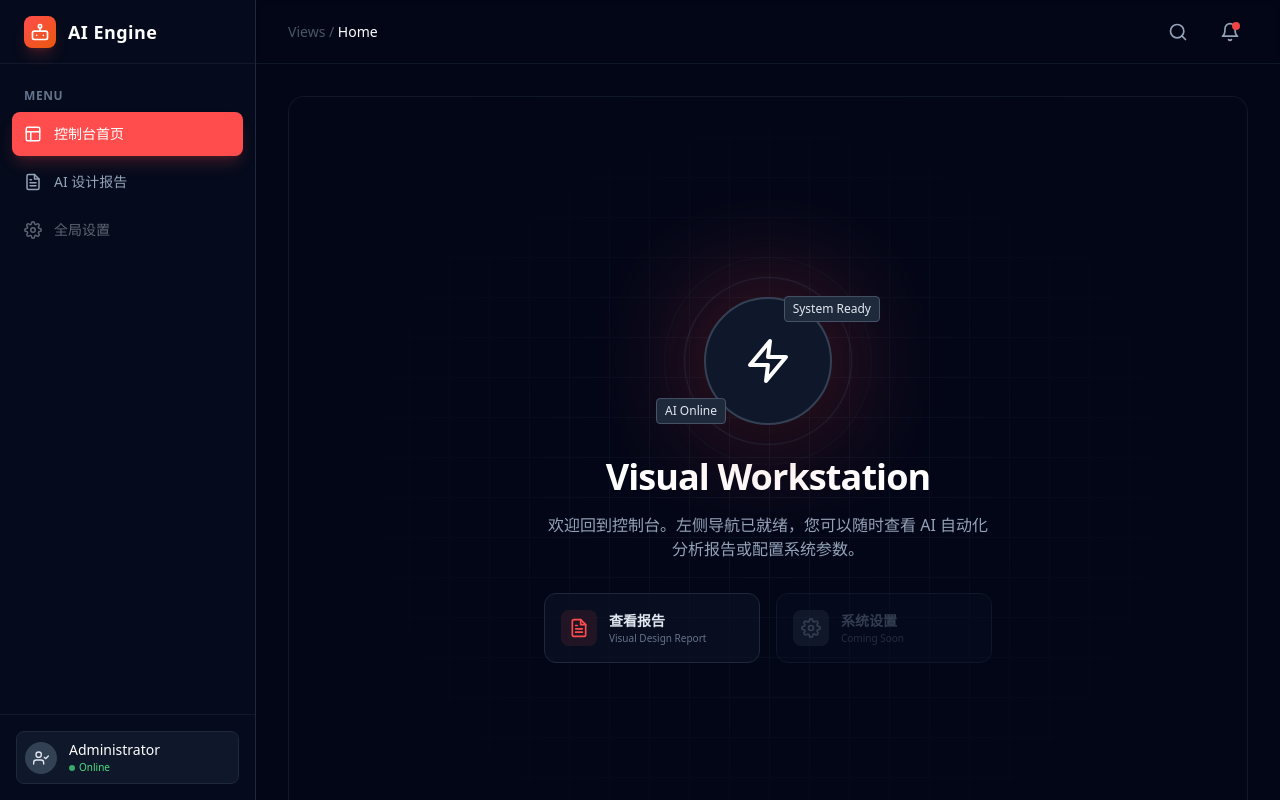
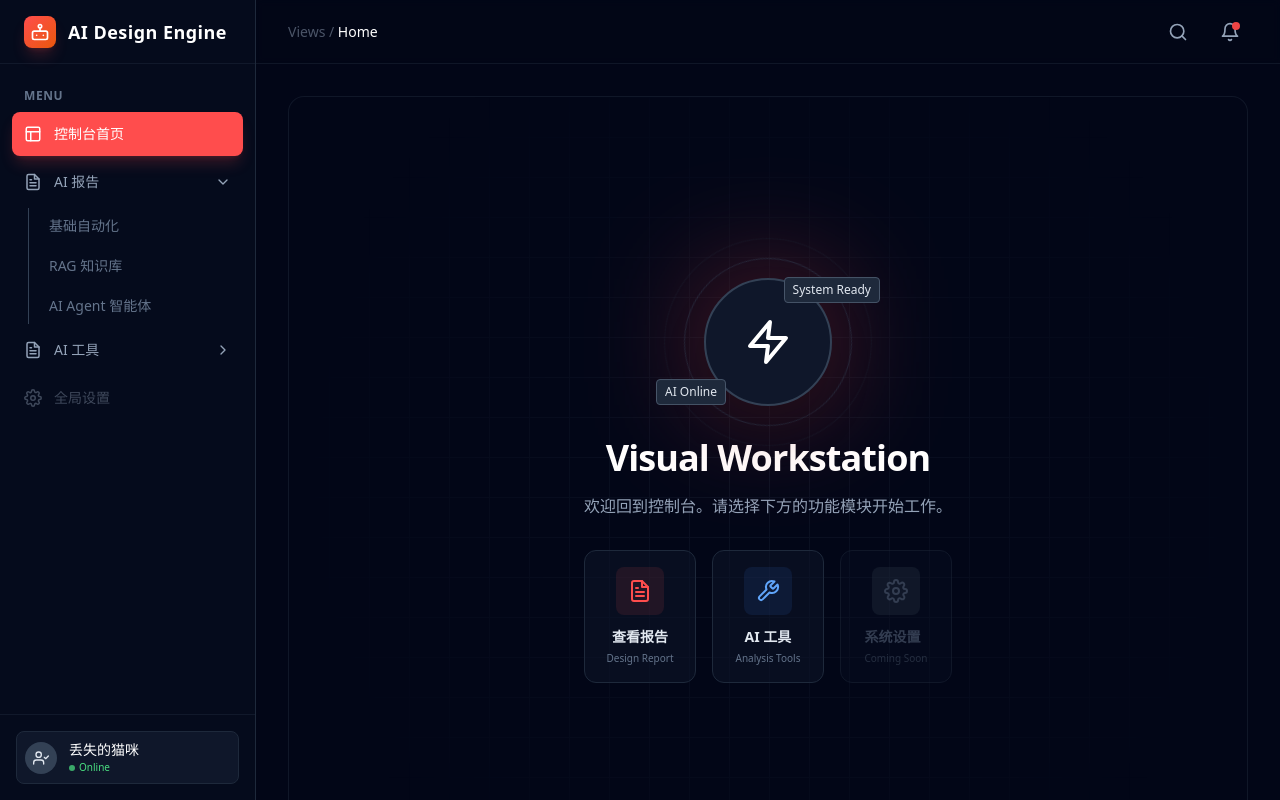
Before and after one commit to TangerineSpecter/Ai-Visual-Design-Report, a React (Vite) app: page / in a window 1280 px wide. Built offline with nearby package versions, Linux system fonts and the light colour scheme.

Commit message:
feat:新增子菜单以及工具展示

```diff
--- a/src/App.jsx
+++ b/src/App.jsx
@@ -5,17 +5,22 @@ import HomeView from './views/home/Index';
 import ReportView from './views/report/Index';
 
 function App() {
-  // 默认视图状态，初始化为 'home'
   const [currentView, setCurrentView] = useState('home');
 
-  // 渲染当前视图的逻辑
   const renderContent = () => {
     switch (currentView) {
-      case 'report':
-        return <ReportView />;
       case 'home':
+        return <HomeView onNavigate={setCurrentView} />;
+
+      // 处理所有子菜单 ID
+      case 'report-basic':
+      case 'report-rag':
+      case 'report-agent':
+      case 'report': // 保留这个以防万一
+        // 这里你可以把 currentView 传给 ReportView，让它决定显示什么
+        return <ReportView activeTab={currentView} />;
+
       default:
-        // 传入 setCurrentView 允许 Home 页内部跳转到 Report
         return <HomeView onNavigate={setCurrentView} />;
     }
   };
--- a/src/components/Icons.jsx
+++ b/src/components/Icons.jsx
@@ -29,6 +29,7 @@ export const Icons = {
     Brain: (props) => <IconBase {...props}><path d="M9.5 2A2.5 2.5 0 0 1 12 4.5v15a2.5 2.5 0 0 1-4.96.44 2.5 2.5 0 0 1-2.96-3.08 3 3 0 0 1-.34-5.58 2.5 2.5 0 0 1 1.32-4.24 2.5 2.5 0 0 1 1.98-3A2.5 2.5 0 0 1 9.5 2Z"></path><path d="M14.5 2A2.5 2.5 0 0 0 12 4.5v15a2.5 2.5 0 0 0 4.96.44 2.5 2.5 0 0 0 2.96-3.08 3 3 0 0 0 .34-5.58 2.5 2.5 0 0 0-1.32-4.24 2.5 2.5 0 0 0-1.98-3A2.5 2.5 0 0 0 14.5 2Z"></path></IconBase>,
     FileText: (props) => <IconBase {...props}><path d="M14 2H6a2 2 0 0 0-2 2v16a2 2 0 0 0 2 2h12a2 2 0 0 0 2-2V8z"></path><polyline points="14 2 14 8 20 8"></polyline><line x1="16" y1="13" x2="8" y2="13"></line><line x1="16" y1="17" x2="8" y2="17"></line><polyline points="10 9 9 9 8 9"></polyline></IconBase>,
     Search: (props) => <IconBase {...props}><circle cx="11" cy="11" r="8"></circle><line x1="21" y1="21" x2="16.65" y2="16.65"></line></IconBase>,
+    Wrench: (props) => (<IconBase {...props}><path d="M14.7 6.3a1 1 0 0 0 0 1.4l1.6 1.6a1 1 0 0 0 1.4 0l3.77-3.77a6 6 0 0 1-7.94 7.94l-6.91 6.91a2.12 2.12 0 0 1-3-3l6.91-6.91a6 6 0 0 1 7.94-7.94l-3.76 3.76z" /></IconBase>),
     Globe: (props) => <IconBase {...props}><circle cx="12" cy="12" r="10"></circle><line x1="2" y1="12" x2="22" y2="12"></line><path d="M12 2a15.3 15.3 0 0 1 4 10 15.3 15.3 0 0 1-4 10 15.3 15.3 0 0 1-4-10 15.3 15.3 0 0 1 4-10z"></path></IconBase>,
     Check: (props) => <IconBase {...props}><polyline points="20 6 9 17 4 12"></polyline></IconBase>,
     ChevronRight: (props) => <IconBase {...props}><polyline points="9 18 15 12 9 6"></polyline></IconBase>,
--- a/src/layout/MainLayout.jsx
+++ b/src/layout/MainLayout.jsx
@@ -1,59 +1,153 @@
 // src/layout/MainLayout.jsx
+import { useState } from 'react'; // 引入 useState
 import { Icons } from '../components/Icons';
 
 const MainLayout = ({ currentView, onViewChange, children }) => {
+  // 定义展开的菜单状态 (默认展开 'report' 菜单)
+  const [expandedMenus, setExpandedMenus] = useState(['report']);
+
+  // 菜单配置：支持 children 嵌套
   const menuItems = [
-    { id: 'home', label: '控制台首页', icon: Icons.Layout },
-    { id: 'report', label: 'AI 设计报告', icon: Icons.FileText },
-    { id: 'settings', label: '全局设置', icon: Icons.Settings, disabled: true },
+    {
+      id: 'home',
+      label: '控制台首页',
+      icon: Icons.Layout
+    },
+    {
+      id: 'report',
+      label: 'AI 报告',
+      icon: Icons.FileText,
+      // 定义子菜单
+      children: [
+        { id: 'report-basic', label: '基础自动化' },
+        { id: 'report-rag', label: 'RAG 知识库' },
+        { id: 'report-agent', label: 'AI Agent 智能体' }
+      ]
+    },
+    {
+      id: 'tools',
+      label: 'AI 工具',
+      icon: Icons.FileText,
+      // 定义子菜单
+      children: [
+        { id: 'cat-food-analysis', label: '猫粮成分分析' }
+      ]
+    },
+    {
+      id: 'settings',
+      label: '全局设置',
+      icon: Icons.Settings,
+      disabled: true
+    },
   ];
+
+  // 切换菜单展开/收起
+  const toggleMenu = (menuId) => {
+    setExpandedMenus(prev =>
+      prev.includes(menuId)
+        ? prev.filter(id => id !== menuId) // 如果已展开，则关闭
+        : [...prev, menuId]                // 如果已关闭，则展开
+    );
+  };
+
+  // 渲染菜单项的辅助函数
+  const renderMenuItem = (item) => {
+    const hasChildren = item.children && item.children.length > 0;
+    const isExpanded = expandedMenus.includes(item.id);
+    // 判断当前项是否被选中 (对于父菜单，如果它的某个子菜单被选中，它也算"关联选中")
+    const isParentActive = hasChildren && item.children.some(child => child.id === currentView);
+    const isActive = currentView === item.id;
+
+    return (
+      <div key={item.id} className="mb-1">
+        {/* 菜单主按钮 */}
+        <button
+          onClick={() => {
+            if (item.disabled) return;
+            // 核心逻辑：如果有子菜单，只切换展开状态；否则切换页面
+            if (hasChildren) {
+              toggleMenu(item.id);
+            } else {
+              onViewChange(item.id);
+            }
+          }}
+          disabled={item.disabled}
+          className={`w-full flex items-center justify-between px-3 py-3 rounded-lg text-sm font-medium transition-all duration-200
+            ${isActive
+              ? 'bg-n8n text-white shadow-lg shadow-n8n/20'
+              : item.disabled
+                ? 'opacity-40 cursor-not-allowed text-slate-400'
+                : isParentActive // 父菜单激活样式（但不完全高亮）
+                    ? 'text-white bg-slate-800'
+                    : 'text-slate-400 hover:bg-slate-800 hover:text-white'
+            }
+          `}
+        >
+          <div className="flex items-center gap-3">
+            <item.icon size={18} />
+            <span>{item.label}</span>
+          </div>
+          {/* 如果有子菜单，显示箭头 */}
+          {hasChildren && (
+            <div className={`transition-transform duration-200 ${isExpanded ? 'rotate-90' : ''}`}>
+              <Icons.ChevronRight size={16} />
+            </div>
+          )}
+        </button>
+
+        {/* 子菜单区域 */}
+        {hasChildren && (
+          <div className={`overflow-hidden transition-all duration-300 ease-in-out ${isExpanded ? 'max-h-40 opacity-100 mt-1' : 'max-h-0 opacity-0'}`}>
+            <div className="flex flex-col space-y-1 ml-4 border-l border-slate-700 pl-2">
+              {item.children.map(child => (
+                <button
+                  key={child.id}
+                  onClick={() => onViewChange(child.id)}
+                  className={`w-full text-left px-3 py-2 rounded-md text-sm transition-colors
+                    ${currentView === child.id
+                      ? 'text-n8n bg-n8n/10 font-bold border-r-2 border-n8n'
+                      : 'text-slate-500 hover:text-slate-300 hover:bg-slate-800/50'
+                    }
+                  `}
+                >
+                  {child.label}
+                </button>
+              ))}
+            </div>
+          </div>
+        )}
+      </div>
+    );
+  };
 
   return (
     <div className="flex h-screen w-full bg-slate-950 text-slate-200 overflow-hidden">
 
-      {/* Left Sidebar (20% Width) */}
+      {/* Sidebar */}
       <aside className="w-1/5 min-w-[240px] flex flex-col border-r border-slate-800 bg-slate-900/30">
-        {/* Logo Area */}
         <div className="h-16 flex items-center gap-3 px-6 border-b border-slate-800/50">
           <div className="w-8 h-8 bg-gradient-to-br from-n8n to-orange-600 rounded-lg flex items-center justify-center shadow-lg shadow-n8n/20">
             <Icons.Bot size={20} className="text-white" />
           </div>
-          <span className="font-bold text-lg tracking-wide text-white">AI Engine</span>
+          <span className="font-bold text-lg tracking-wide text-white">AI Design Engine</span>
         </div>
 
-        {/* Navigation */}
-        <nav className="flex-1 py-6 px-3 space-y-1">
+        <nav className="flex-1 py-6 px-3 space-y-1 overflow-y-auto custom-scrollbar">
           <div className="px-3 mb-2 text-xs font-semibold text-slate-500 uppercase tracking-wider">
             Menu
           </div>
-          {menuItems.map((item) => (
-            <button
-              key={item.id}
-              onClick={() => !item.disabled && onViewChange(item.id)}
-              disabled={item.disabled}
-              className={`w-full flex items-center gap-3 px-3 py-3 rounded-lg text-sm font-medium transition-all duration-200
-                ${currentView === item.id
-                  ? 'bg-n8n text-white shadow-lg shadow-n8n/20'
-                  : item.disabled
-                    ? 'opacity-40 cursor-not-allowed'
-                    : 'text-slate-400 hover:bg-slate-800 hover:text-white'
-                }
-              `}
-            >
-              <item.icon size={18} />
-              {item.label}
-            </button>
-          ))}
+          {/* 遍历渲染菜单 */}
+          {menuItems.map(renderMenuItem)}
         </nav>
 
-        {/* User Profile (Bottom) */}
+        {/* User Profile */}
         <div className="p-4 border-t border-slate-800/50">
           <div className="flex items-center gap-3 p-2 rounded-lg bg-slate-900 border border-slate-800">
             <div className="w-8 h-8 rounded-full bg-slate-700 flex items-center justify-center">
               <Icons.UserCheck size={16} />
             </div>
             <div className="overflow-hidden">
-              <div className="text-sm font-medium text-white truncate">Administrator</div>
+              <div className="text-sm font-medium text-white truncate">丢失的猫咪</div>
               <div className="text-[10px] text-green-400 flex items-center gap-1">
                 <span className="w-1.5 h-1.5 rounded-full bg-green-400 animate-pulse"></span>
                 Online
@@ -63,9 +157,8 @@ const MainLayout = ({ currentView, onViewChange, children }) => {
         </div>
       </aside>
 
-      {/* Right Content Area (80% Width) */}
+      {/* Main Content */}
       <main className="flex-1 relative overflow-hidden bg-slate-950">
-        {/* Header/Breadcrumbs (Optional) */}
         <header className="h-16 flex items-center justify-between px-8 border-b border-slate-800/50 bg-slate-950/50 backdrop-blur-sm z-20 absolute top-0 w-full">
            <div className="text-sm text-slate-400">
               <span className="opacity-50">Views / </span>
@@ -82,7 +175,6 @@ const MainLayout = ({ currentView, onViewChange, children }) => {
            </div>
         </header>
 
-        {/* Scrollable Content */}
         <div className="h-full pt-16 overflow-y-auto scrollbar-thin scrollbar-thumb-slate-700 scrollbar-track-transparent">
           <div className="p-6 md:p-8 min-h-full">
             {children}
--- a/src/views/home/Index.jsx
+++ b/src/views/home/Index.jsx
@@ -17,11 +17,10 @@ const HomeView = ({ onNavigate }) => {
       {/* 中心核心动画区域 */}
       <div className="relative z-10 flex flex-col items-center">
 
-        {/* 核心能量球 */}
-        <div className="relative mb-8 group cursor-pointer" onClick={() => onNavigate('report')}>
+        {/* 核心能量球 (点击去报告) */}
+        <div className="relative mb-8 group cursor-pointer" onClick={() => onNavigate('report-basic')}>
           <div className="absolute inset-0 bg-n8n blur-[60px] opacity-20 animate-pulse"></div>
 
-          {/* 旋转轨道环 */}
           <div className="absolute inset-[-20px] border border-slate-700/50 rounded-full animate-[spin_10s_linear_infinite]"></div>
           <div className="absolute inset-[-40px] border border-slate-800/30 rounded-full animate-[spin_15s_linear_infinite_reverse]"></div>
 
@@ -29,7 +28,6 @@ const HomeView = ({ onNavigate }) => {
             <Icons.Zap size={48} className="text-white group-hover:text-n8n transition-colors duration-300" />
           </div>
 
-          {/* 浮动标签 */}
           <div className="absolute -right-12 top-0 bg-slate-800 text-xs px-2 py-1 rounded border border-slate-600 animate-bounce delay-75">
             System Ready
           </div>
@@ -42,30 +40,45 @@ const HomeView = ({ onNavigate }) => {
           Visual Workstation
         </h1>
         <p className="text-slate-400 max-w-md text-center mb-8">
-          欢迎回到控制台。左侧导航已就绪，您可以随时查看 AI 自动化分析报告或配置系统参数。
+          欢迎回到控制台。请选择下方的功能模块开始工作。
         </p>
 
-        {/* 快速入口卡片 */}
-        <div className="grid grid-cols-2 gap-4 w-full max-w-lg">
-          <button onClick={() => onNavigate('report')} className="flex items-center gap-3 p-4 rounded-xl bg-slate-900/50 border border-slate-800 hover:border-n8n/50 hover:bg-slate-800 transition-all group text-left">
-            <div className="p-2 bg-n8n/10 rounded-lg group-hover:bg-n8n group-hover:text-white transition-colors text-n8n">
-              <Icons.FileText size={20} />
+        {/* 快速入口卡片 - 改为 grid-cols-3 以容纳新按钮 */}
+        <div className="grid grid-cols-1 md:grid-cols-3 gap-4 w-full max-w-2xl">
+
+          {/* 1. 查看报告 */}
+          <button onClick={() => onNavigate('report-basic')} className="flex flex-col items-center p-4 rounded-xl bg-slate-900/50 border border-slate-800 hover:border-n8n/50 hover:bg-slate-800 transition-all group text-center">
+            <div className="p-3 bg-n8n/10 rounded-lg group-hover:bg-n8n group-hover:text-white transition-colors text-n8n mb-3">
+              <Icons.FileText size={24} />
             </div>
             <div>
               <div className="text-sm font-bold text-slate-200">查看报告</div>
-              <div className="text-[10px] text-slate-500">Visual Design Report</div>
+              <div className="text-[10px] text-slate-500 mt-1">Design Report</div>
             </div>
           </button>
 
-          <div className="flex items-center gap-3 p-4 rounded-xl bg-slate-900/50 border border-slate-800 opacity-50 cursor-not-allowed">
-            <div className="p-2 bg-slate-800 rounded-lg text-slate-500">
-              <Icons.Settings size={20} />
+          {/* 2. 新增：AI 工具 (跳转到 cat-food-analysis) */}
+          <button onClick={() => onNavigate('cat-food-analysis')} className="flex flex-col items-center p-4 rounded-xl bg-slate-900/50 border border-slate-800 hover:border-blue-500/50 hover:bg-slate-800 transition-all group text-center">
+            <div className="p-3 bg-blue-500/10 rounded-lg group-hover:bg-blue-600 group-hover:text-white transition-colors text-blue-400 mb-3">
+              <Icons.Wrench size={24} /> {/* 假设 Icon 用 Search 代表分析 */}
+            </div>
+            <div>
+              <div className="text-sm font-bold text-slate-200">AI 工具</div>
+              <div className="text-[10px] text-slate-500 mt-1">Analysis Tools</div>
+            </div>
+          </button>
+
+          {/* 3. 系统设置 (Disabled) */}
+          <div className="flex flex-col items-center p-4 rounded-xl bg-slate-900/50 border border-slate-800 opacity-50 cursor-not-allowed">
+            <div className="p-3 bg-slate-800 rounded-lg text-slate-500 mb-3">
+              <Icons.Settings size={24} />
             </div>
             <div>
               <div className="text-sm font-bold text-slate-500">系统设置</div>
-              <div className="text-[10px] text-slate-600">Coming Soon</div>
+              <div className="text-[10px] text-slate-600 mt-1">Coming Soon</div>
             </div>
           </div>
+
         </div>
       </div>
     </div>
```
